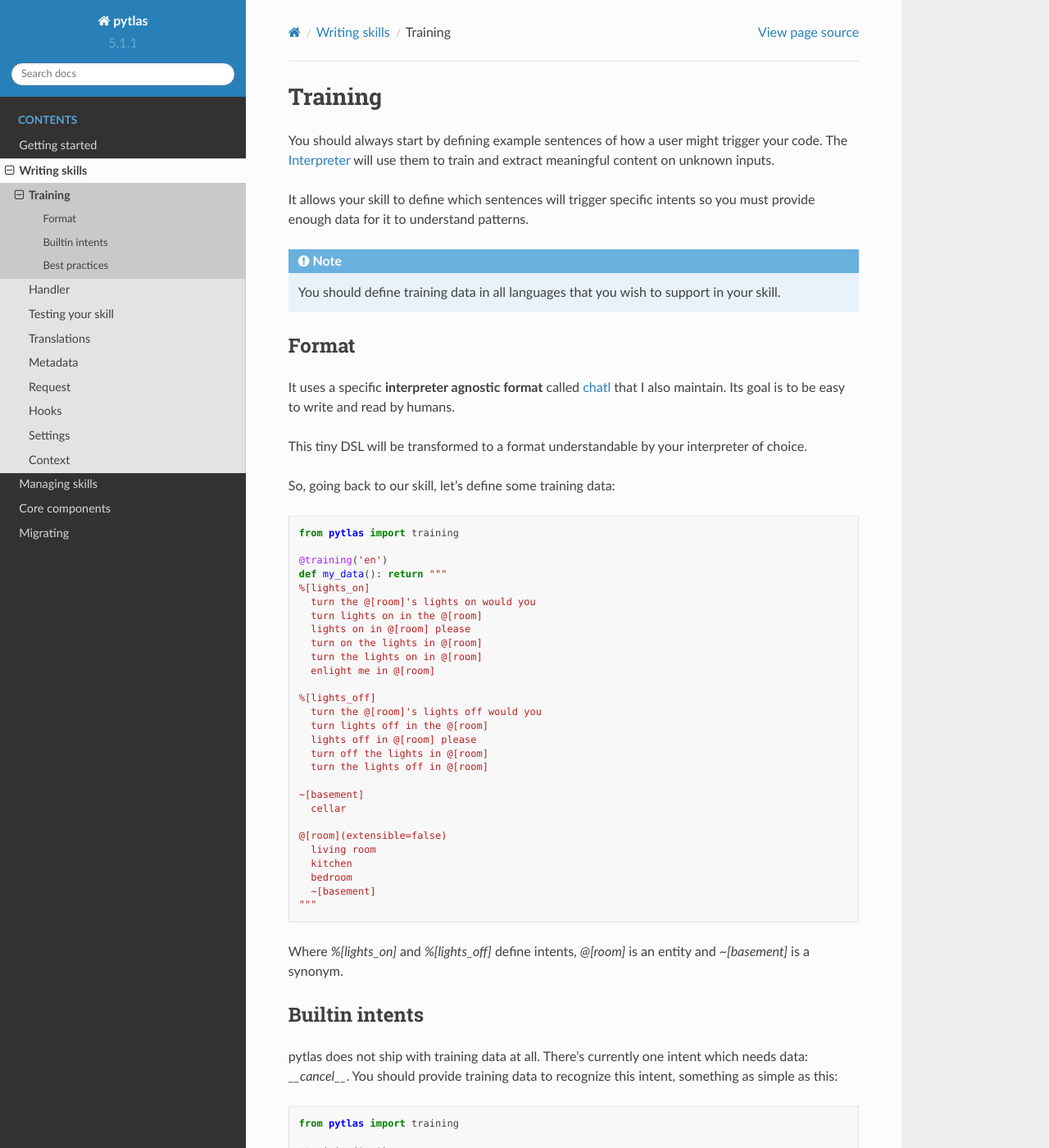
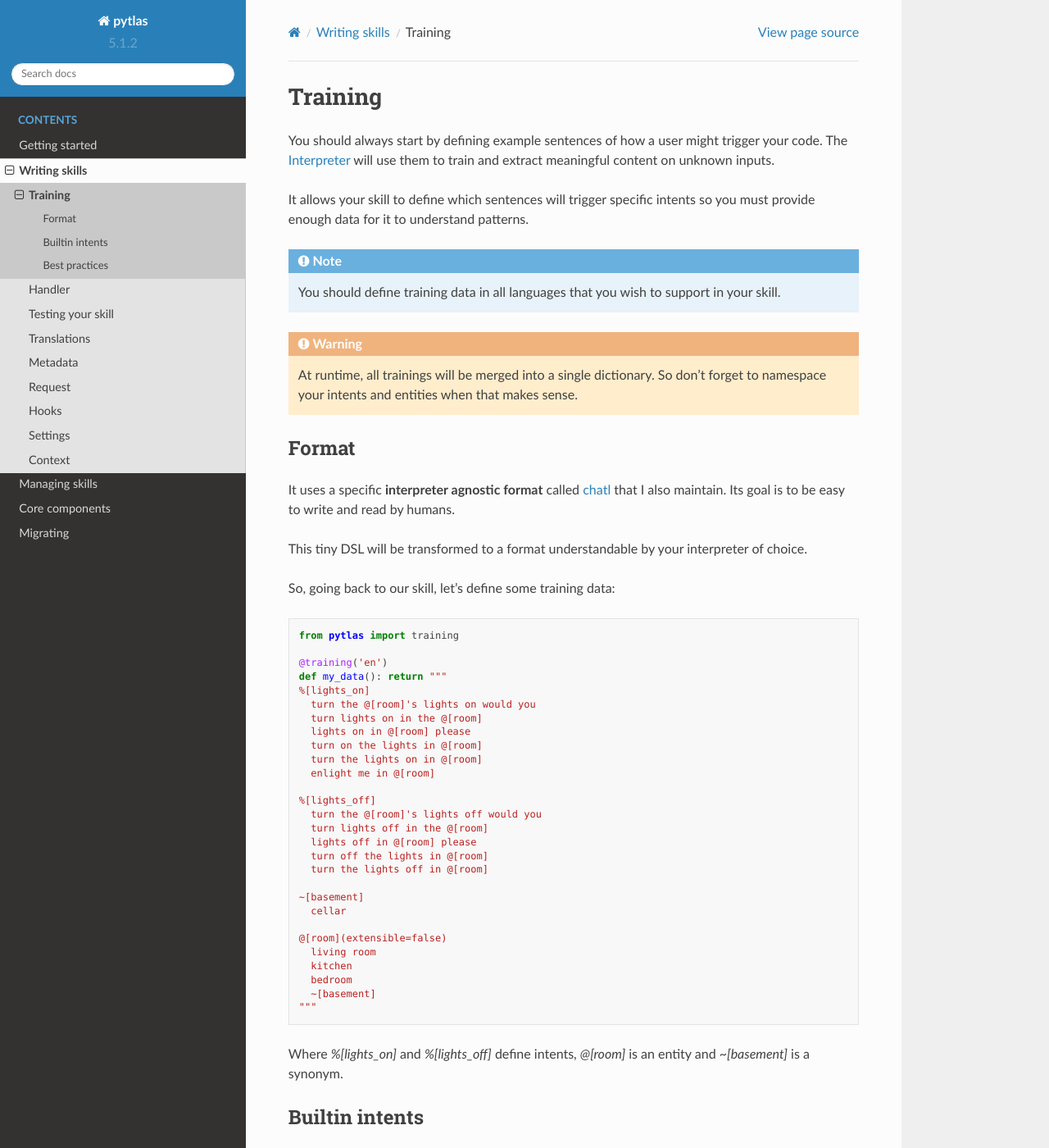
Before and after one commit to atlassistant/pytlas, a Sphinx documentation site: the page built from docs/writing_skills/training.rst, in a window 1280 px wide and 1400 px high. Shown: the whole window at 82% size. Built offline with Sphinx 7.4.7 and the Read the Docs theme 2.0.0, drawn with Linux system fonts in a browser that asks for light colours; some of the changed text lies outside the part shown.

Commit message:
docs: Minor enhancements

```diff
--- a/docs/getting_started/installation.rst
+++ b/docs/getting_started/installation.rst
@@ -52,4 +52,4 @@
 Given the language you want your assistant to understand, it will need to
 download additional resources. Fortunately, you don't have to do it manually
 since `v5.0.0`, pytlas will automatically try to download them when fitting the
-interpreter with a language it doesn't know already.
+interpreter with a language it doesn't already know.
--- a/docs/index.rst
+++ b/docs/index.rst
@@ -27,7 +27,8 @@
 
 Its goal is to make easy to **map natural language sentences** to
 **python function handlers**. It also manages a conversation with the help of
-a finite state machine to enable back and forth communications.
+a finite state machine to enable back and forth communications between a user
+and its agent.
 
 Ever wanted to develop your own Alexa, Siri or Google Assistant and host it
 yourself? This is possible!
--- a/docs/writing_skills/handler.rst
+++ b/docs/writing_skills/handler.rst
@@ -6,7 +6,7 @@
 Handlers are python code that will be executed when an intent has been
 recognized.
 
-Your handler will received one and only arguments, a :ref:`request` instance
+Your handler will received one and only argument, a :ref:`request` instance
 which represents the agent and the context for which your handler is being
 called.
 
@@ -24,7 +24,7 @@
 
   from pytlas import intent
 
-  # Remember we have defined this handler in the training section with %[lights_on]
+  # Remember we have defined this intent in the training section with %[lights_on]
 
   @intent('lights_on')
   def my_handler(request):
--- a/docs/writing_skills/training.rst
+++ b/docs/writing_skills/training.rst
@@ -13,6 +13,11 @@
 .. note::
 
   You should define training data in all languages that you wish to support in your skill.
+
+.. warning::
+
+  At runtime, all trainings will be merged into a single dictionary. So don't forget
+  to namespace your intents and entities when that makes sense.
 
 Format
 ------
@@ -79,7 +84,7 @@
 Best practices
 --------------
 
-Here is some thoughts about making great training data.
+Here is some thoughts about making great training data:
 
 * Use lowercase
 * Avoid punctuation
--- a/pytlas/__about__.py
+++ b/pytlas/__about__.py
@@ -8,7 +8,7 @@
 __email__ = 'julien@leicher.me'
 __license__ = 'GPL-3.0'
 
-__version__ = '5.1.1'
+__version__ = '5.1.2'
 
 __doc_url__ = 'https://pytlas.readthedocs.io/'
 __tracker_url__ = 'https://github.com/atlassistant/pytlas/issues'
```
